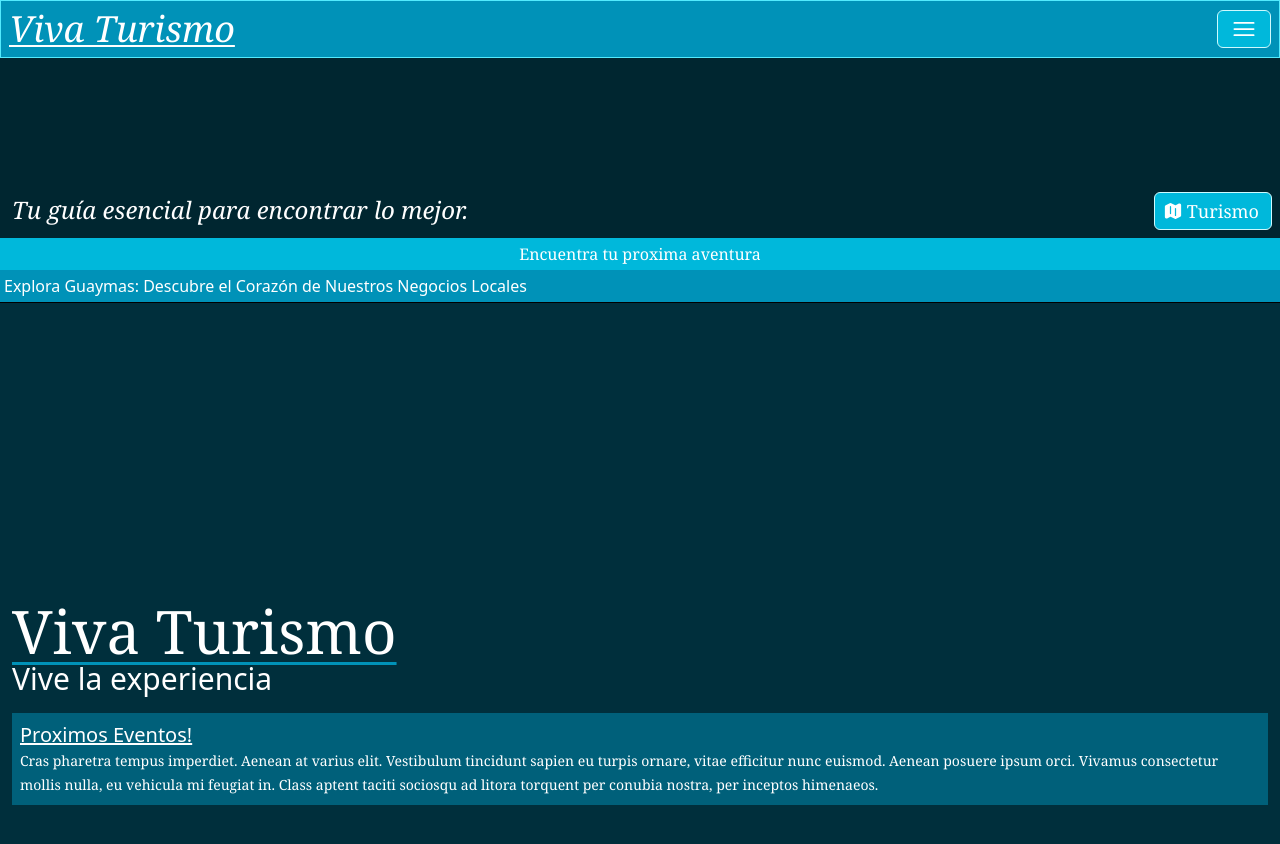
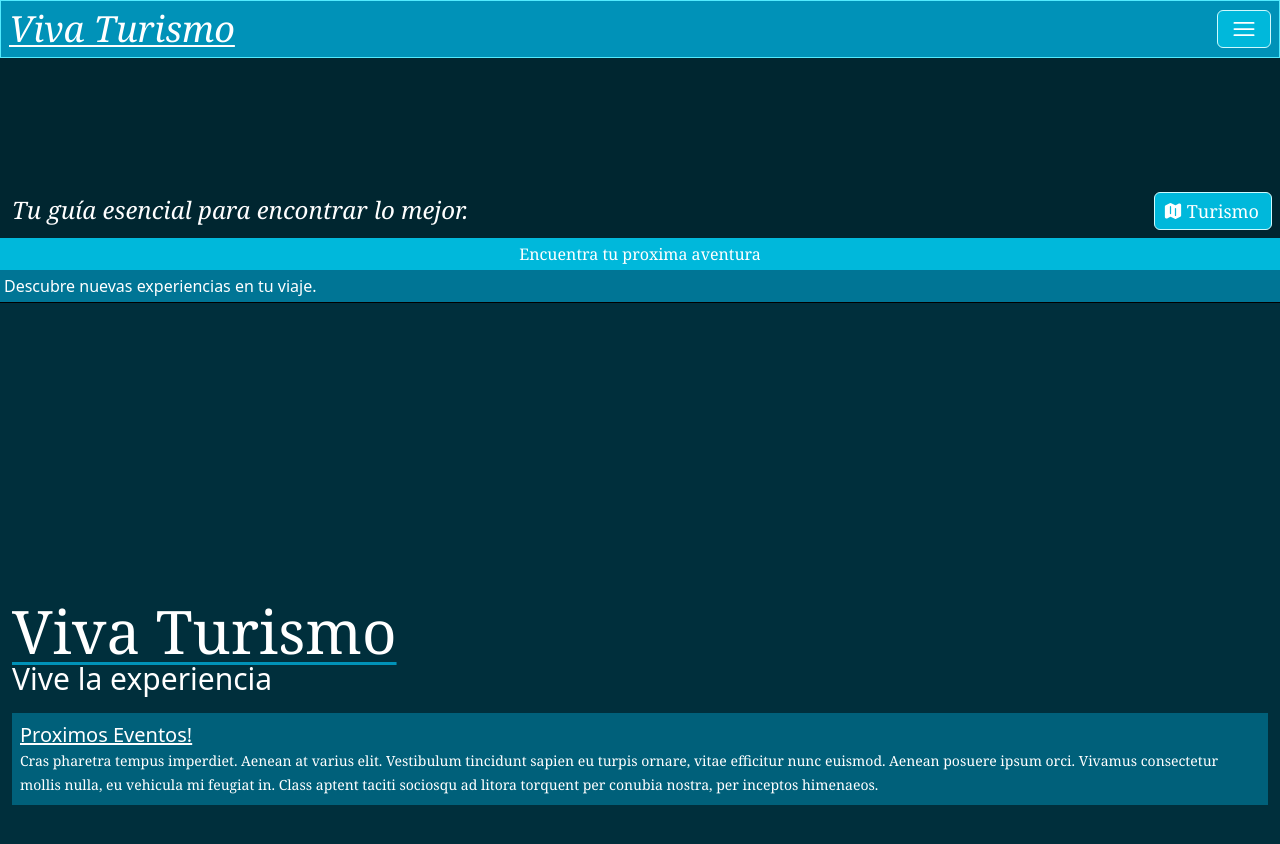
Before and after one commit to TylerBrock01/FE_gsono, a React (Vite) app: page / in a window 1280 px wide. Shown: the top 844 px of the page. Built offline with nearby package versions, Linux system fonts and the light colour scheme; what @midudev/tailwind-animations would draw is missing.

Commit message:
text changed

```diff
--- a/src/views/HomeView.tsx
+++ b/src/views/HomeView.tsx
@@ -8,7 +8,7 @@ export default function HomeView() {
         <>
             {/*navbar*/}
             {/*index*/}
-            <h1 className='animate-blurred-fade-in bg-cyan-600 text-white flex justify-between p-1  border-black border-b-1'>Explora Guaymas: Descubre el Corazón de Nuestros Negocios Locales</h1>
+            <h1 className='animate-blurred-fade-in bg-cyan-700 text-white flex justify-between p-1  border-black border-b-1 '>Descubre nuevas experiencias en tu viaje.</h1>
             {/*hero*/}
             <HeroComponent/>
             {/*main*/}
```
